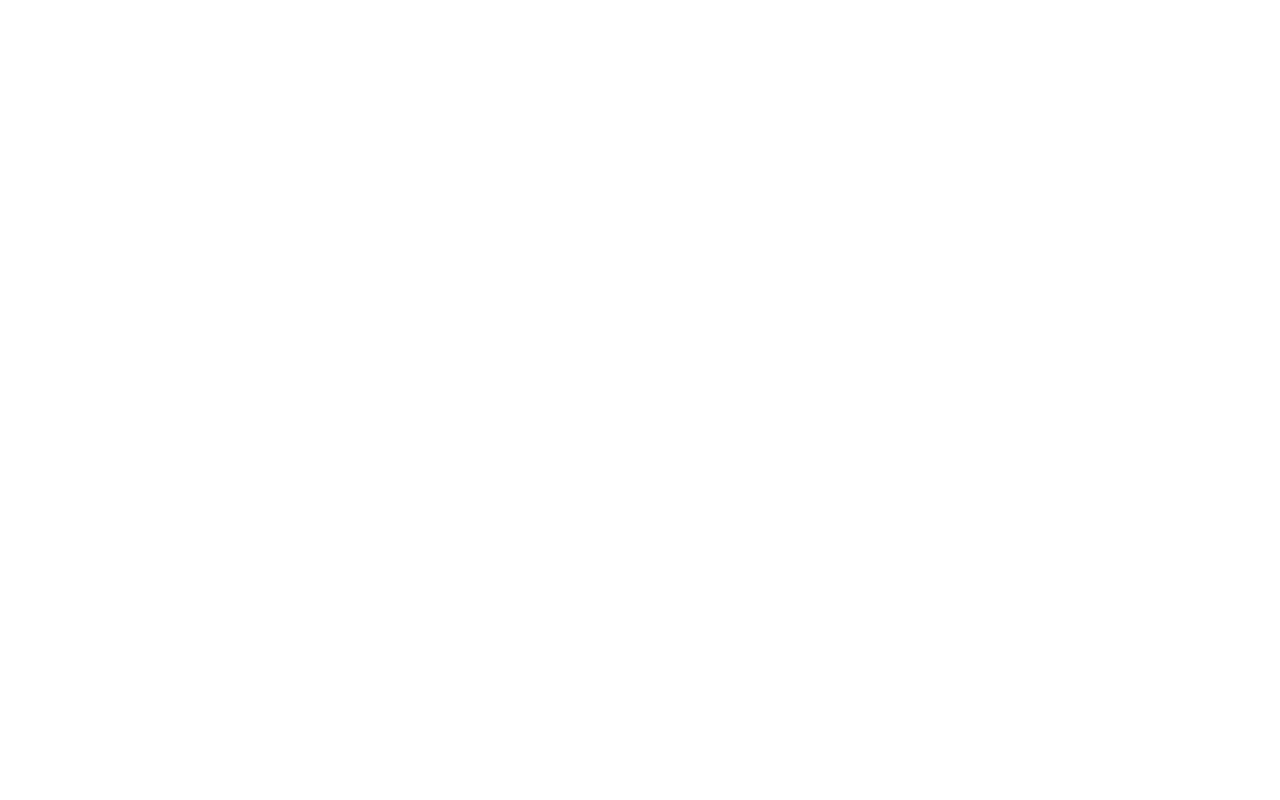
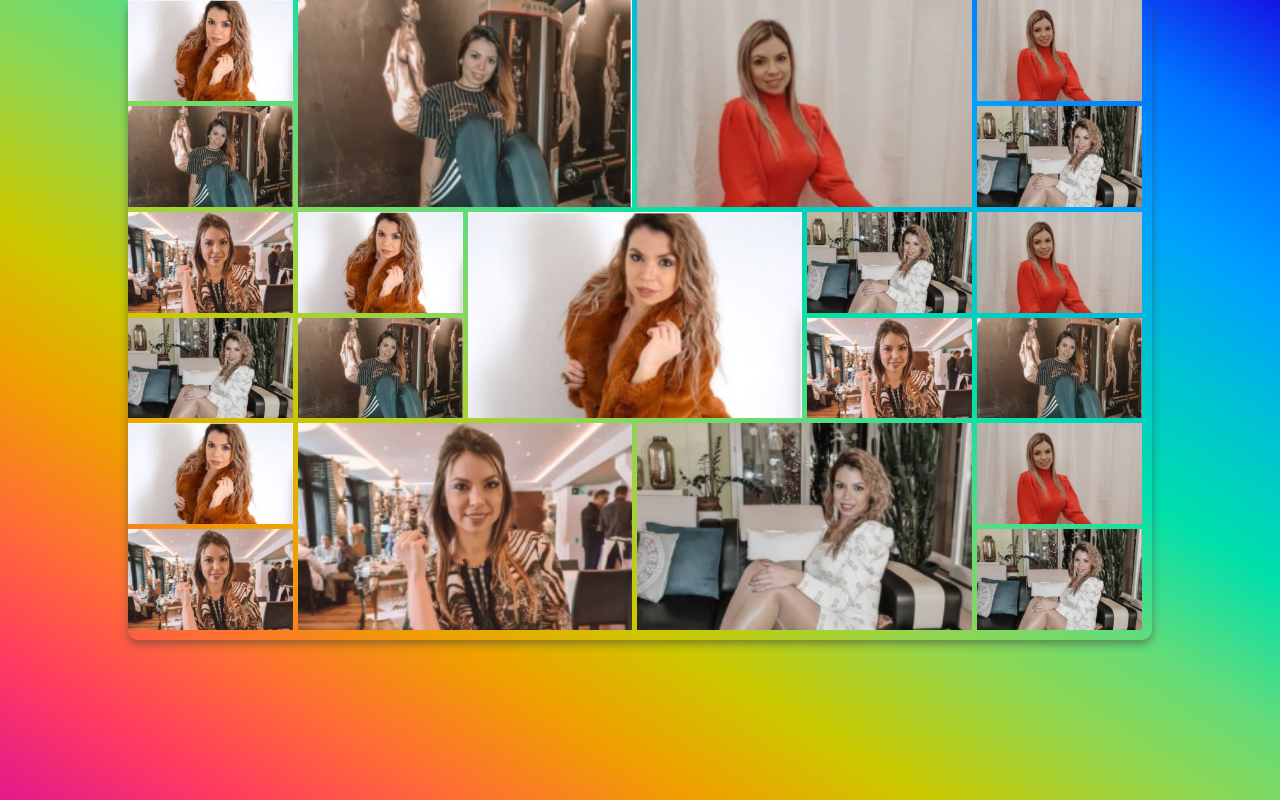
Before and after one commit to HeribertoDejesus/grid, a plain HTML site: page index.html in a window 1280 px wide. Drawn offline with Linux system fonts and the light colour scheme.

Commit message:
new files

```diff
--- a/index.html
+++ b/index.html
@@ -4,9 +4,38 @@
   <meta charset="UTF-8">
   <meta http-equiv="X-UA-Compatible" content="IE=edge">
   <meta name="viewport" content="width=device-width, initial-scale=1.0">
-  <title>Document</title>
+  <link rel="stylesheet" href="./style.css">
+  <title>Projeck Grid</title>
 </head>
 <body>
-
+  <main class="main-container-grid">
+    <section  class="main-container--grids">
+      <section class="main-container">
+        <div class="grid1 grid"></div>
+        <div class="grid2 grid"></div>
+        <div class="grid3 grid"></div>
+        <div class="grid4 grid"></div>
+        <div class="grid5 grid"></div>
+        <div class="grid6 grid"></div>
+        <div class="grid7 grid"></div>
+        <div class="grid8 grid"></div>
+        <div class="grid9 grid"></div>
+        <div class="grid10 grid"></div>
+        <div class="grid11 grid"></div>
+        <div class="grid12 grid"></div>
+        <div class="grid13 grid"></div>
+        <div class="grid14 grid"></div>
+        <div class="grid15 grid"></div>
+        <div class="grid16 grid"></div>
+        <div class="grid17 grid"></div>
+        <div class="grid18 grid"></div>
+        <div class="grid19 grid"></div>
+        <div class="grid20 grid"></div>
+        <div class="grid21 grid"></div>
+        <div class="grid22 grid"></div>
+        <div class="grid23 grid"></div>
+      </section>
+    </section>
+  </main>
 </body>
 </html>
--- /dev/null
+++ b/style.css
@@ -0,0 +1,223 @@
+:root {
+  --gradient: linear-gradient(to right top, #d16ba5, #ef7387, #f68968, #eaa652, #cdc454, #b6d467, #9ae282, #7aeea3, #6cf2b8, #62f6cd, #5df9e0, #5ffbf1);
+}
+* {
+  box-sizing: border-box;
+  margin: 0;
+  padding: 0;
+}
+
+body {
+  height: 100vh;
+  background-image: linear-gradient(to right top, #e3198c, #ff3b60, #ff6e34, #f09f00, #cbc900, #98d548, #62dc7b, #00dfab, #00c2d3, #009fff, #0072ff, #1414e5);
+}
+.main-container-grid {
+  width: 100%;
+  height: 100vh;
+
+}
+.main-container {
+  display: grid;
+  width: 80%;
+  height: 80vh;
+  margin: 0 auto;
+  box-shadow: 0 4px 8px rgba(60, 60, 60, 0.50);
+  border-radius: 10px;
+  grid-template: repeat(6, 1fr) / repeat(6, 1fr);
+  grid-template-areas:
+    "card6 card4 card4  card2 card2 card7"
+    "card9 card4 card4  card2 card2 card8"
+    "card10 card11 card1 card1 card18 card17"
+    "card13 card14 card1 card1 card20 card19"
+    "card16 card5 card5  card3 card3 card21"
+    "card15 card5 card5  card3 card3 card23";
+    gap: 5px 5px;
+
+}
+.grid3 {
+  /* background-color: #1414e5; */
+  grid-area: card3;
+  background-image:  url('./assets/bild3.png');
+  background-position: initial;
+  background-repeat: no-repeat;
+  background-size: cover;
+}
+.grid1 {
+ /* background-color: red; */
+ background-image: url('./assets/bild1.png');
+ background-repeat: no-repeat;
+ background-position: initial;
+ background-size: cover;
+  /* grid-column: 4 / 6;
+  grid-row: 6 / 9; */
+  grid-area: card1;
+}
+
+.grid2 {
+  /* background-color: green; */
+  grid-area: card2;
+  background-image:  url('./assets/bild2.png');
+  background-position: initial;
+  background-size: cover;
+  background-repeat: no-repeat;
+}
+.grid4 {
+  /* background-color: greenyellow; */
+  grid-area: card4;
+  background-image:  url('./assets/bild4.png');
+  background-position: initial;
+  background-size: cover;
+  background-repeat: no-repeat;
+}
+.grid5 {
+  /* background-color: hotpink; */
+  grid-area: card5;
+  background-image:  url('./assets/bild5.png');
+  background-position: initial;
+  background-size: cover;
+  background-repeat: no-repeat;
+}
+.grid6 {
+  background-color: hotpink;
+  grid-area: card6;
+  background-image:  url('./assets/bild1.png');
+  /* background-position: center; */
+  /* background-repeat: no-repeat; */
+  background-size: cover;
+}
+.grid7 {
+background-color: lawngreen;
+grid-area: card7;
+background-image:  url('./assets/bild2.png');
+/* background-position: center; */
+/* background-repeat: no-repeat; */
+background-size: cover;
+}
+.grid8 {
+  background-color: hotpink;
+grid-area: card8;
+background-image:  url('./assets/bild3.png');
+/* background-position: center; */
+/* background-repeat: no-repeat; */
+background-size: cover;
+}
+.grid9 {
+  background-color: lawngreen;
+grid-area: card9;
+background-image:  url('./assets/bild4.png');
+/* background-position: center; */
+/* background-repeat: no-repeat; */
+background-size: cover;
+}
+.grid10 {
+  background-color: hotpink;
+grid-area: card10;
+background-image:  url('./assets/bild5.png');
+/* background-position: center; */
+/* background-repeat: no-repeat; */
+background-size: cover;
+}
+.grid11 {
+  background-color: lawngreen;
+grid-area: card11;
+background-image:  url('./assets/bild1.png');
+/* background-position: center; */
+/* background-repeat: no-repeat; */
+background-size: cover;
+}
+.grid12 {
+  background-color: hotpink;
+grid-area: card12;
+background-image:  url('./assets/bild2.png');
+/* background-position: center; */
+/* background-repeat: no-repeat; */
+background-size: cover;
+}
+.grid13 {
+  background-color: lawngreen;
+grid-area: card13;
+background-image:  url('./assets/bild3.png');
+/* background-position: center; */
+/* background-repeat: no-repeat; */
+background-size: cover;
+}
+.grid14 {
+  background-color: hotpink;
+grid-area: card14;
+background-image:  url('./assets/bild4.png');
+/* background-position: center; */
+/* background-repeat: no-repeat; */
+background-size: cover;
+}
+.grid15 {
+  background-color: lawngreen;
+grid-area: card15;
+background-image:  url('./assets/bild5.png');
+/* background-position: center; */
+/* background-repeat: no-repeat; */
+background-size: cover;
+}
+.grid16 {
+  background-color: hotpink;
+grid-area: card16;
+background-image:  url('./assets/bild1.png');
+/* background-position: center; */
+/* background-repeat: no-repeat; */
+background-size: cover;
+}
+.grid17 {
+  background-color: lawngreen;
+grid-area: card17;
+background-image:  url('./assets/bild2.png');
+/* background-position: center; */
+/* background-repeat: no-repeat; */
+background-size: cover;
+}
+.grid18 {
+  background-color: hotpink;
+grid-area: card18;
+background-image:  url('./assets/bild3.png');
+/* background-position: center; */
+/* background-repeat: no-repeat; */
+background-size: cover;
+}
+.grid19 {
+  background-color: hotpink;
+grid-area: card19;
+background-image:  url('./assets/bild4.png');
+/* background-position: center; */
+/* background-repeat: no-repeat; */
+background-size: cover;
+}
+.grid20 {
+  background-color: lawngreen;
+grid-area: card20;
+background-image:  url('./assets/bild5.png');
+/* background-position: center; */
+/* background-repeat: no-repeat; */
+background-size: cover;
+}
+.grid21 {
+  background-color: lawngreen;
+grid-area: card21;
+background-image:  url('./assets/bild1.png');
+/* background-position: center; */
+/* background-repeat: no-repeat; */
+background-size: cover;
+}
+.grid22 {
+  background-color: hotpink;
+  grid-area: card21;
+  background-image:  url('./assets/bild2.png');
+  /* background-position: center; */
+  /* background-repeat: no-repeat; */
+  background-size: cover;
+}
+.grid23 {
+  background-color: lawngreen;
+  grid-area: card23;
+  background-image:  url('./assets/bild3.png');
+  /* background-position: center; */
+  /* background-repeat: no-repeat; */
+  background-size: cover;
+}
```
Also changed, not shown: assets/bild1.png (added), assets/bild2.png (added), assets/bild3.png (added), assets/bild4.png (added), assets/bild5.png (added), 1 other file.
